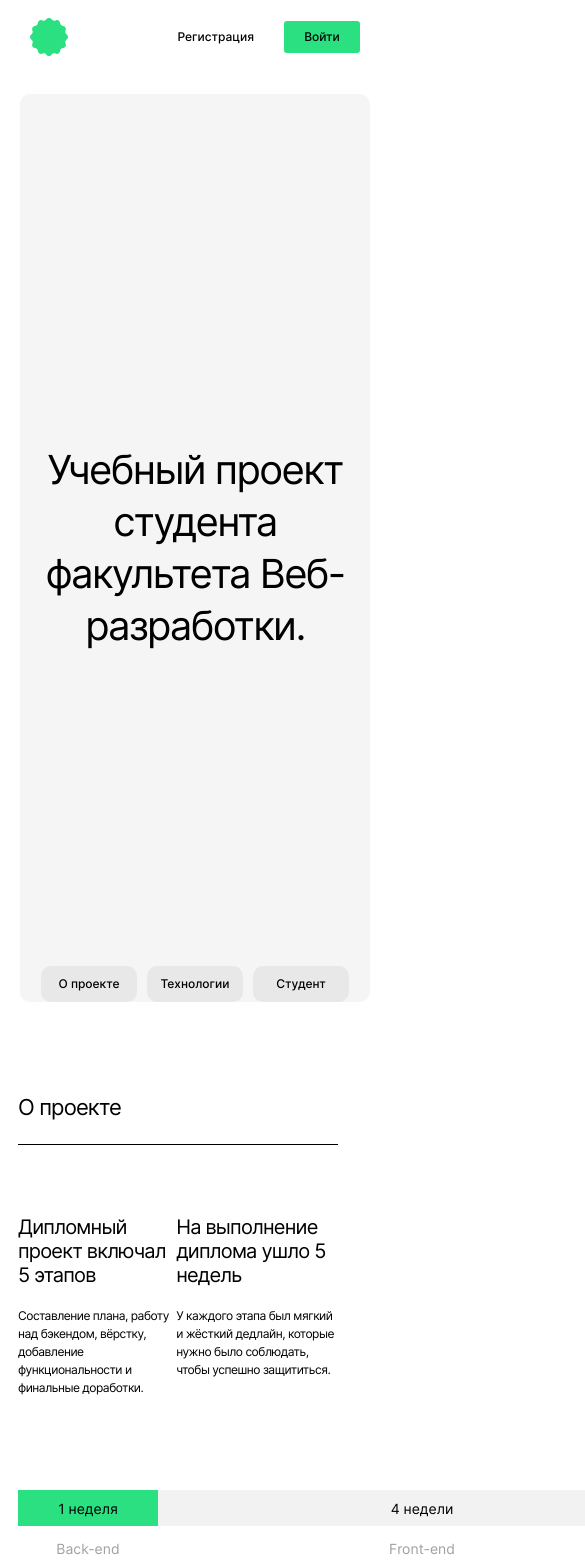
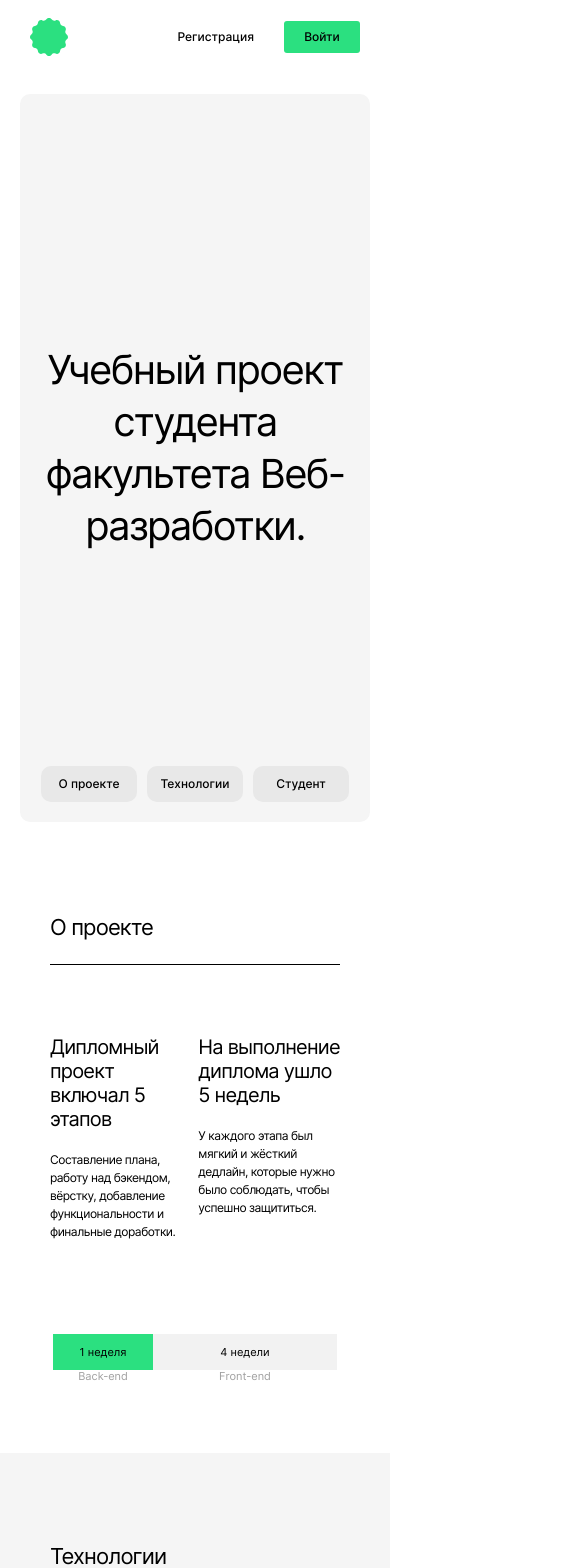
Before and after one commit to DmitriyMGN/movies-explorer-frontend, a React (Create React App) app: page / in a window 390 px wide. Shown: the top 1568 px of the page, 585 px wide, since content can reach past the window. Built offline with nearby package versions, Linux system fonts and the light colour scheme.

Commit message:
feat: main adaptive finish

```diff
--- a/src/components/AboutMe/AboutMe.css
+++ b/src/components/AboutMe/AboutMe.css
@@ -12,7 +12,7 @@
   }
 }
 
-@media screen and (max-width:320px) {
+@media screen and (max-width:520px) {
   .about-me {
     padding: 0 14px;
     display: flex;
@@ -24,9 +24,9 @@
   margin: 65px 0 0;
 }
 
-@media screen and (max-width:320px) {
+@media screen and (max-width:520px) {
   .about-me__info {
-    margin: 40px 0 0;
+    margin: 40px auto 0;
   }
 }
 
@@ -133,13 +133,14 @@
   }
 }
 
-@media screen and (max-width:320px) {
+@media screen and (max-width:520px) {
   .about-me__img {
     margin: 62px auto 0;
     width: 280px;
     height: 352px;
   }
 }
+
 
 .title_about-me {
   margin: 0 70px;
--- a/src/components/AboutProject/AboutProject.css
+++ b/src/components/AboutProject/AboutProject.css
@@ -12,10 +12,8 @@
   }
 }
 
-@media screen and (max-width:768px) {
+@media screen and (max-width:320px) {
   .project {
-    max-width: 320px;
-    min-height: 641px;
     padding: 0 18px;
   }
 }
@@ -46,10 +44,10 @@
   }
 }
 
-
 .project__info {
   display: flex;
   justify-content: space-between;
+  gap: 10px;
 }
 
 @media screen and (max-width:320px) {
@@ -122,7 +120,7 @@
 
 @media screen and (max-width:320px) {
   .project-about__paragraph {
-    padding: 0 0 58px;
+    padding: 0 0 45px;
     font-size: 11px;
     line-height: 16px;
   }
@@ -130,6 +128,13 @@
 
 .project-graph {
   display: flex;
+  justify-content: center;
+}
+
+@media screen and (max-width:320px) {
+  .project-graph {
+    padding: 12px 0 0;
+  }
 }
 
 .project-graph__backend {
@@ -138,7 +143,7 @@
   display: flex;
   justify-content: center;
   align-items: center;
-  min-width: 228px;
+  width: 228px;
   min-height: 36px;
   font-family: 'Inter';
   font-style: normal;
@@ -150,13 +155,13 @@
 
 @media screen and (max-width:768px) {
   .project-graph__backend {
-    min-width: 140px;
+    width: 140px;
   }
 }
 
-@media screen and (max-width:320px) {
+@media screen and (max-width:400px) {
   .project-graph__backend {
-    min-width: 100px;
+    width: 100px;
     font-size: 11px;
     line-height: 13px;
   }
@@ -168,7 +173,7 @@
   display: flex;
   justify-content: center;
   align-items: center;
-  min-width: 912px;
+  width: 912px;
   min-height: 36px;
   font-family: 'Inter';
   font-style: normal;
@@ -180,13 +185,13 @@
 
 @media screen and (max-width:768px) {
   .project-graph__frontend {
-    min-width: 528px;
+    width: 528px;
   }
 }
 
-@media screen and (max-width:320px) {
+@media screen and (max-width:400px) {
   .project-graph__frontend {
-    min-width: 184px;
+    width: 184px;
     font-size: 11px;
     line-height: 13px;
   }
@@ -199,8 +204,8 @@
   color: #A0A0A0;
 }
 
-@media screen and (max-width:320px) {
+@media screen and (max-width:420px) {
   .project-graph_text {
-    padding-top: 10px;
+    padding: 0 0 70px;
   }
 }
--- a/src/components/Footer/Footer.css
+++ b/src/components/Footer/Footer.css
@@ -46,9 +46,11 @@
   }
 }
 
+@media screen and (max-width:320px) {
 .navbar__list {
   display: flex;
   flex-direction: column;
+}
 }
 
 .footer__copyright {
--- a/src/components/Header/Header.css
+++ b/src/components/Header/Header.css
@@ -57,7 +57,7 @@
 
 @media screen and (max-width:320px) {
   .navbar__element_type_button {
-    min-width: 54px;
+    width: 54px;
     min-height: 26px;
   }
 }
--- a/src/components/NavTab/NavTab.css
+++ b/src/components/NavTab/NavTab.css
@@ -3,9 +3,14 @@
   justify-content: center;
 }
 
+@media screen and (max-width:590px) {
+  .navtab {
+    padding: 0 0 20px;
+  }
+}
 .navtab__button {
   min-height: 36px;
-  min-width: 96px;
+  width: 96px;
   margin: 0 5px;
   padding: 0;
   font-family: 'Inter';
@@ -22,6 +27,6 @@
 @media screen and (max-width:320px) {
   .navtab__button  {
     min-height: 26px;
-    min-width: 82px;
+    width: 82px;
   }
 }
--- a/src/components/Portfolio/Portfolio.css
+++ b/src/components/Portfolio/Portfolio.css
@@ -76,9 +76,10 @@
 @media screen and (max-width:768px) {
   .portfolio__link {
     font-size: 28px;
+    line-height: 50px;
   }
 }
-@media screen and (max-width:768px) {
+@media screen and (max-width:320px) {
   .portfolio__link {
     font-size: 18px;
     line-height: 28px;
--- a/src/components/Promo/Promo.css
+++ b/src/components/Promo/Promo.css
@@ -12,6 +12,12 @@
     max-width: 728px;
     min-height: 834px;
     margin: 0 20px;
+  }
+}
+
+@media screen and (max-width:580px) {
+  .promo {
+    min-height: 634px;
   }
 }
 
@@ -40,8 +46,15 @@
   .promo__title {
     max-width: 680px;
     padding: 350px 0 314px;
+    margin: 0;
     font-size: 40px;
     line-height: 52px;
+  }
+}
+
+@media screen and (max-width:550px) {
+  .promo__title {
+    padding: 250px 0 214px;
   }
 }
 
@@ -49,7 +62,8 @@
   .promo__title {
     max-width: 292px;
     padding: 220px 0 212px;
-    font-size: 29px;
+    font-size: 28px;
     line-height: 37px;
+    text-align: center;
   }
 }
--- a/src/components/Techs/Techs.css
+++ b/src/components/Techs/Techs.css
@@ -15,11 +15,18 @@
   .techs {
     min-height: 651px;
     padding: 0 18px;
+    background-color:  white;
   }
 }
 
 .title_techs {
-  padding-top: 90px;
+  padding-top: 100px;
+}
+
+@media screen and (max-width:1027px) {
+  .title_techs {
+    padding-top: 90px;
+  }
 }
 
 @media screen and (max-width:320px) {
@@ -46,7 +53,7 @@
   }
 }
 
-@media screen and (max-width:320px) {
+@media screen and (max-width:520px) {
   .techs__title {
     font-size: 30px;
     line-height: 36px;
@@ -89,6 +96,8 @@
   list-style: none;
   display: flex;
   justify-content: center;
+  flex-wrap: wrap;
+  gap: 5px;
 }
 
 @media screen and (max-width:320px) {
@@ -96,14 +105,14 @@
     max-width: 188px;
     margin: 0 auto;
     justify-content: space-between;
-    flex-wrap: wrap;
+    gap: 0;
   }
 }
 
 .techs__item {
   width: 90px;
   min-height: 60px;
-  margin: 0 5px;
+  margin: 0;
   padding: 0;
   font-family: 'Inter';
   font-style: normal;
```
